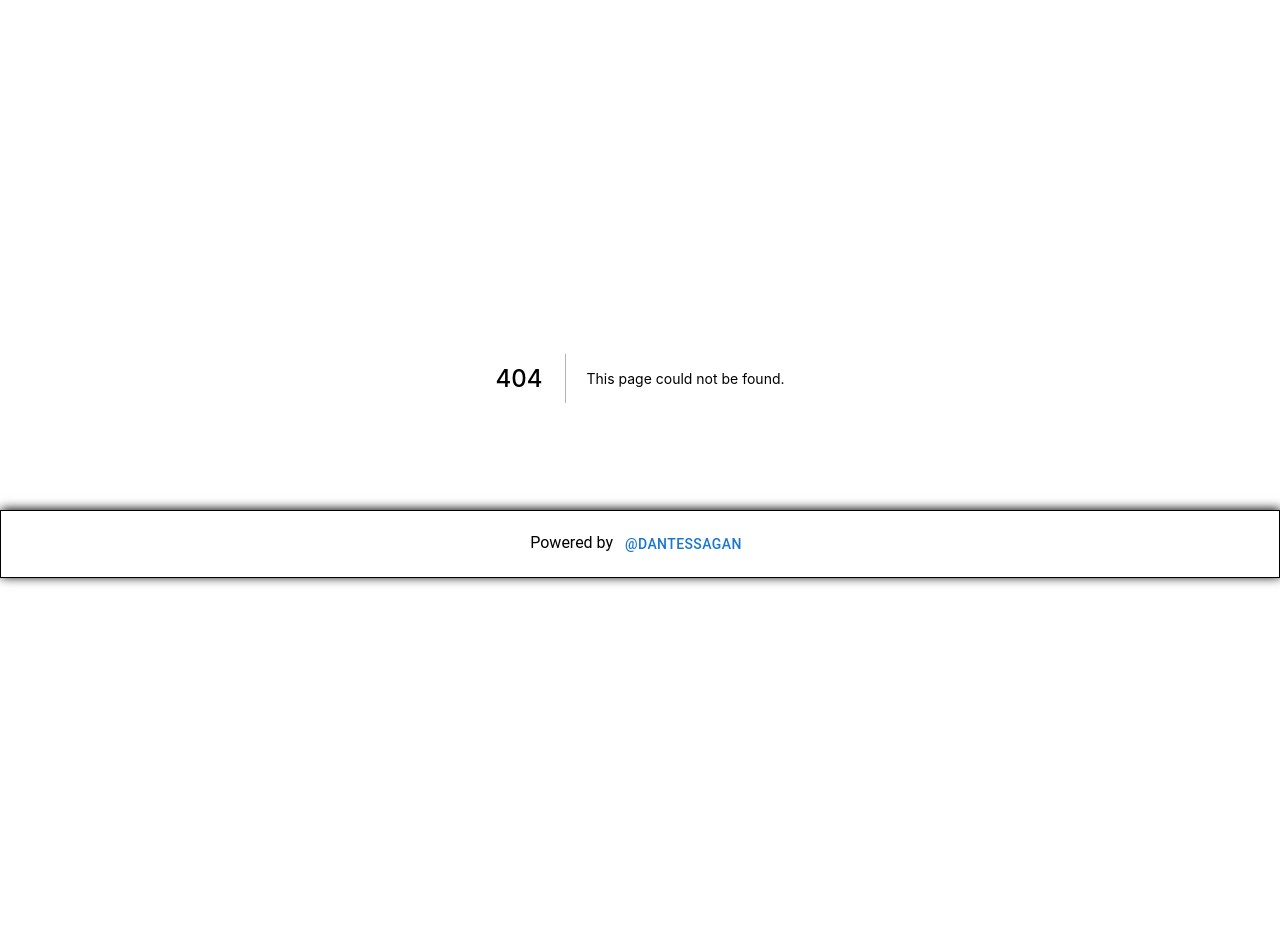
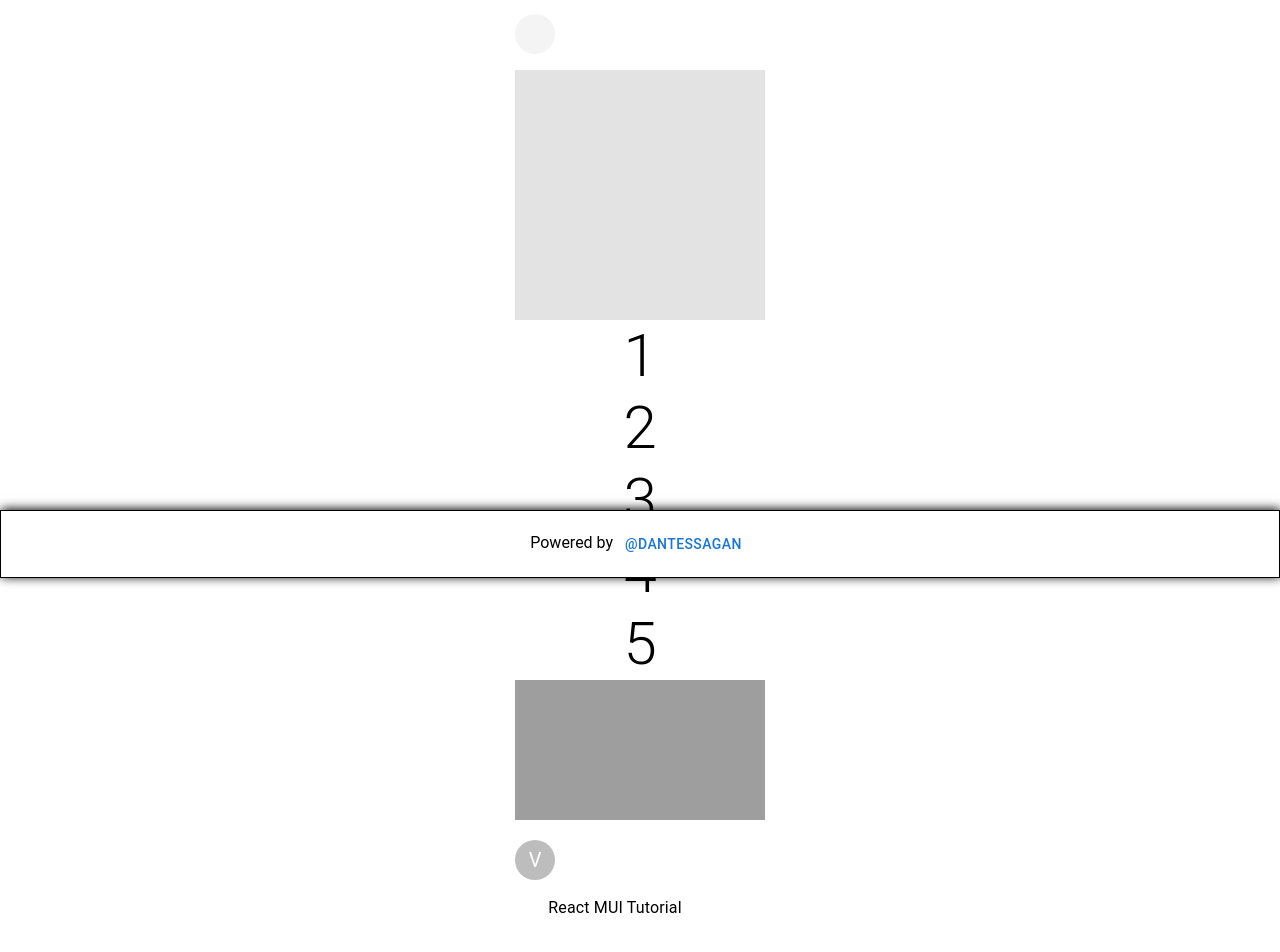
Before and after one commit to DantesSagan/materialNextReact, a Next.js app: page /skeleton in a window 1280 px wide. Before the commit this address had no page. Shown: the part 222-1174 px from the top of the page. Before the commit the page ends 1150 px from the top, so only its background shows below. Built offline with nearby package versions, Linux system fonts and the light colour scheme; grey boxes are pictures that could not be loaded.

Commit message:
38 skeleton component mui

```diff
--- /dev/null
+++ b/pages/skeleton/index.tsx
@@ -0,0 +1,122 @@
+/* eslint-disable @next/next/no-img-element */
+import { Skeleton, Stack, Box, Avatar, Typography } from '@mui/material';
+import Image from 'next/image';
+import React, { useEffect, useState } from 'react';
+
+export default function SkeletonComponentIndex() {
+  const [loading, setLoading] = useState<boolean>(true);
+  const [img, setImg] = useState<string>('https://source.unsplash.com/random');
+
+  const [array, setArray] = useState(['1', '2', '3', '4', '5']);
+
+  async function getData() {
+    const response = await fetch(img)
+      .then((data: any) => {
+        console.log(data);
+        setLoading(false);
+      })
+      .catch((error) => {
+        return error;
+      });
+
+    return response;
+  }
+
+  console.log(array.map((item) => item));
+
+  useEffect(() => {
+    setTimeout(() => {
+      setLoading(false);
+    }, 3000);
+  }, []);
+
+  return (
+    <Stack alignItems='center'>
+      <Stack spacing={2} width='250px'>
+        {/* animation === to false with no loading animation */}
+        <Skeleton variant='text' animation={false} />
+        <Skeleton variant='circular' width={40} height={40} />
+        {/* in this case animation set it to wave */}
+        <Skeleton
+          variant='rectangular'
+          width={250}
+          height={250}
+          animation='wave'
+        />
+      </Stack>{' '}
+      {loading ? (
+        <Stack>
+          {array.map((item) => {
+            return (
+              <Typography variant='h2' key={item} sx={{ color: 'transparent' }}>
+                <Skeleton
+                  animation='wave'
+                  variant='rectangular'
+                  width={250}
+                  className='rounded-lg mb-2'
+                  key={item}
+                >
+                  {item}
+                </Skeleton>
+              </Typography>
+            );
+          })}
+        </Stack>
+      ) : (
+        <Stack>
+          {array.map((item) => {
+            return (
+              <Typography variant='h2' key={item}>
+                {item}
+              </Typography>
+            );
+          })}
+        </Stack>
+      )}
+      <Stack spacing={2} width='250px'>
+        <Box sx={{ width: '250px' }}>
+          {loading ? (
+            <Skeleton
+              variant='rectangular'
+              sx={{ width: '250px', height: '140px' }}
+            />
+          ) : (
+            <img src={img} alt='skeleton' width='250px' height='140px' />
+          )}
+        </Box>
+        <Stack
+          direction='row'
+          spacing={1}
+          sx={{ width: '100%', marginTop: '12px' }}
+        >
+          {loading ? (
+            <Skeleton
+              variant='circular'
+              width={40}
+              height={40}
+              animation='wave'
+            />
+          ) : (
+            <Avatar>V</Avatar>
+          )}
+        </Stack>
+        <Stack sx={{ width: '80%' }}>
+          {loading ? (
+            <>
+              <Typography variant='body1'>
+                <Skeleton variant='text' width='100%' animation='wave' />
+              </Typography>
+              <Typography variant='body2'>
+                <Skeleton variant='text' width='100%' animation='wave' />
+              </Typography>
+            </>
+          ) : (
+            <>
+              <Typography variant='body1'>React MUI Tutorial</Typography>
+            </>
+          )}
+        </Stack>
+      </Stack>
+    </Stack>
+  );
+}
```
